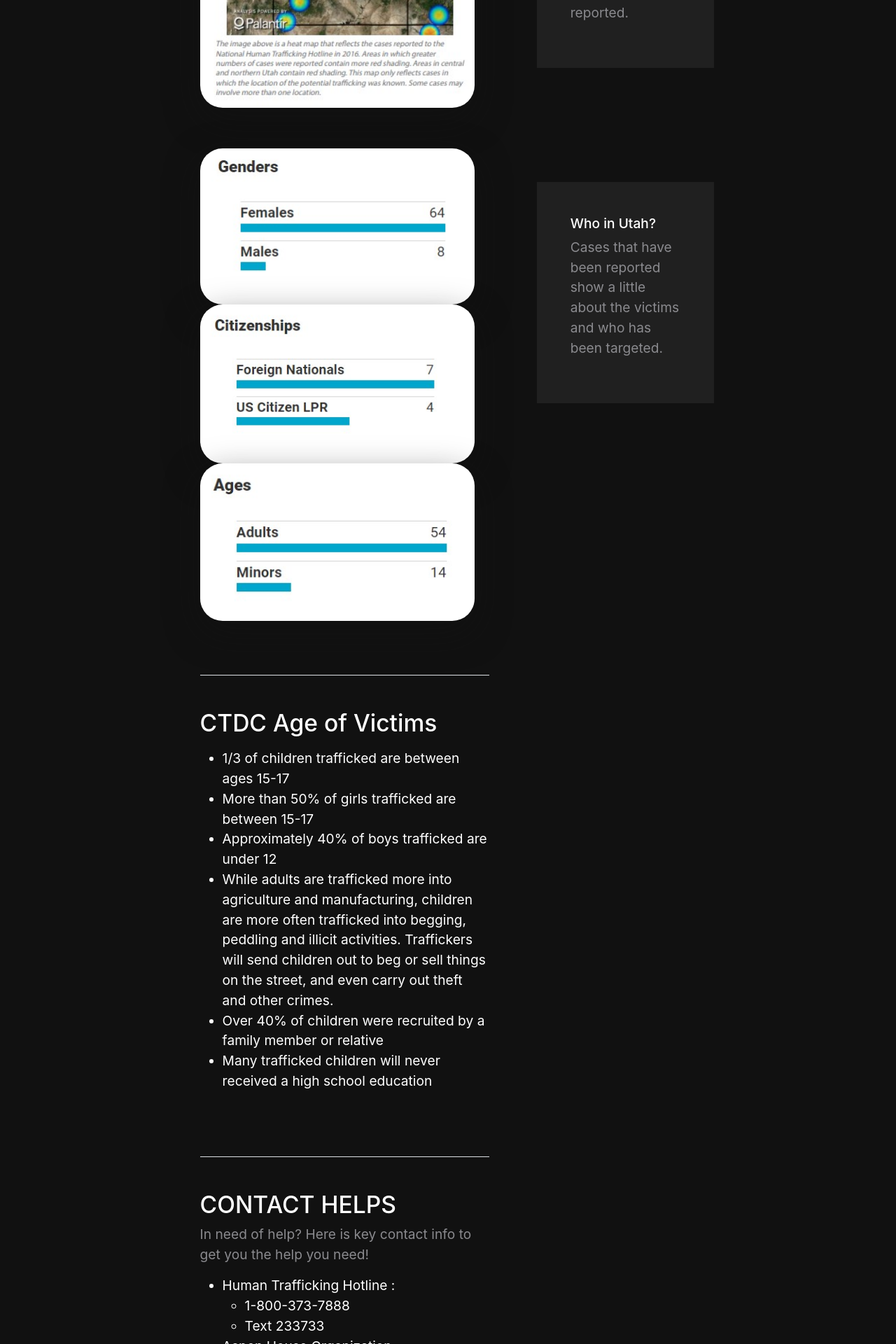
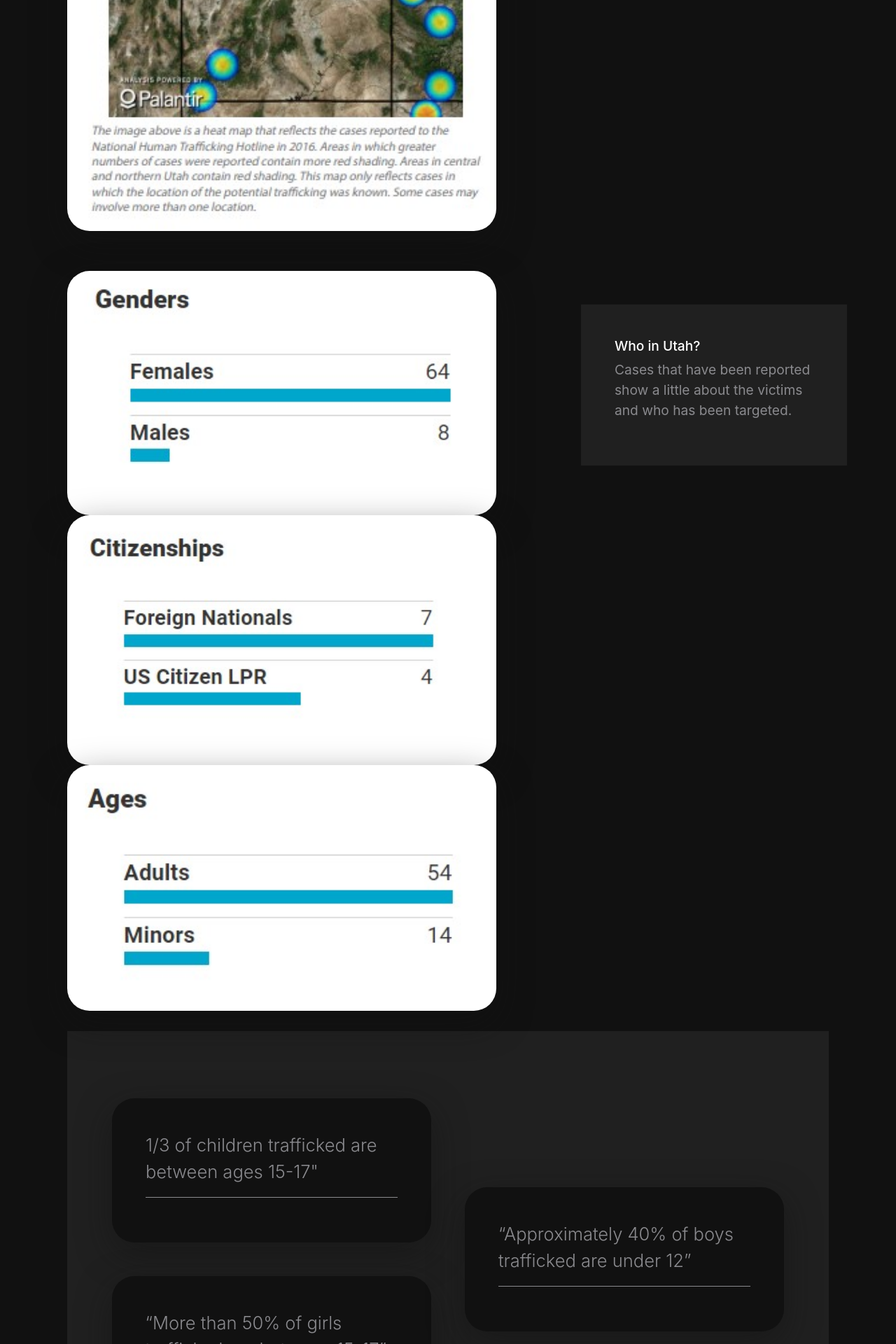
Before and after one commit to julessmith2020/missingppl, a Django app: page /system/ in a window 1280 px wide. Shown: the part 1400-3320 px from the top of the page at 70% size. Run offline with Django 4.2, Linux system fonts and the light colour scheme; some libraries are stand-ins or nearby versions; some web fonts are replaced.

Commit message:
added text boxes at the bottom - STILL NEEDS A TITLE FOR THE BOXES

```diff
--- a/templates/webview/system.html
+++ b/templates/webview/system.html
@@ -139,7 +139,7 @@
         </div>
         <br>
         <br>
-        <div class="col-12 col-lg-10 col-xl-8">
+        <div >
           <div class="row d-flex align-items-start" data-aos="fade-right">
             <div class="col-12 col-lg-7">
               <img src="{% static 'img/0utahStats.jpg' %}" width="1446" height="982" alt="abstract image"
@@ -193,23 +193,43 @@
             </div>
           </div>
           <br>
-          <div class="col-12 col-lg-7">
-             <!-- Age of Victims section -->
+          <!-- HERE!-->
+<div class="bg-dark py-vh-5">
+<div class="container px-vw-5">
+  <div class="row d-flex gx-5 align-items-center">
+    <div class="col-12 col-lg-6">
+      <div class="rounded-5 bg-black p-5 shadow" data-aos="zoom-in-right">
 
-            <h2 class="h3 mt-5 border-top pt-5">CTDC Age of Victims</h2>
-            <p class="text-secondary">
-                <!-- statistics -->
+        <p class="text-secondary lead">1/3 of children trafficked are between ages 15-17"</p>
+        <div class="d-flex justify-content-start align-items-center border-top border-secondary pt-3">
 
-              <ul>
-                <li> 1/3 of children trafficked are between ages 15-17 </li>
-                <li> More than 50% of girls trafficked are between 15-17 </li>
-                <li> Approximately 40% of boys trafficked are under 12 </li>
-                <li> While adults are trafficked more into agriculture and manufacturing, children are more often trafficked into begging, peddling and illicit activities. Traffickers will send children out to beg or sell things on the street, and even carry out theft and other crimes. </li>
-                <li> Over 40% of children were recruited by a family member or relative </li>
-                <li> Many trafficked children will never received a high school education </li>
-              </ul>
-            </p>
-          </div>
+
+        </div>
+      </div>
+      <div class="rounded-5 bg-black p-5 shadow mt-5" data-aos="zoom-in-right">
+
+        <p class="text-secondary lead">“More than 50% of girls trafficked are between 15-17”</p>
+        <div class="d-flex justify-content-start align-items-center border-top border-secondary pt-3">
+
+        </div>
+      </div>
+
+    </div>
+    <div class="col-12 col-lg-6">
+      <div class="rounded-5 bg-black p-5 shadow" data-aos="zoom-in-right">
+
+        <p class="text-secondary lead">“Approximately 40% of boys trafficked are under 12”</p>
+        <div class="d-flex justify-content-start align-items-center border-top border-secondary pt-3">
+        </div>
+      </div>
+
+      </div>
+
+    </div>
+
+  </div>
+</div>
+</div>
           <br>
           <div class="col-12 col-lg-7">
             <!-- We added some contact information for users to get help if needed -->
```
